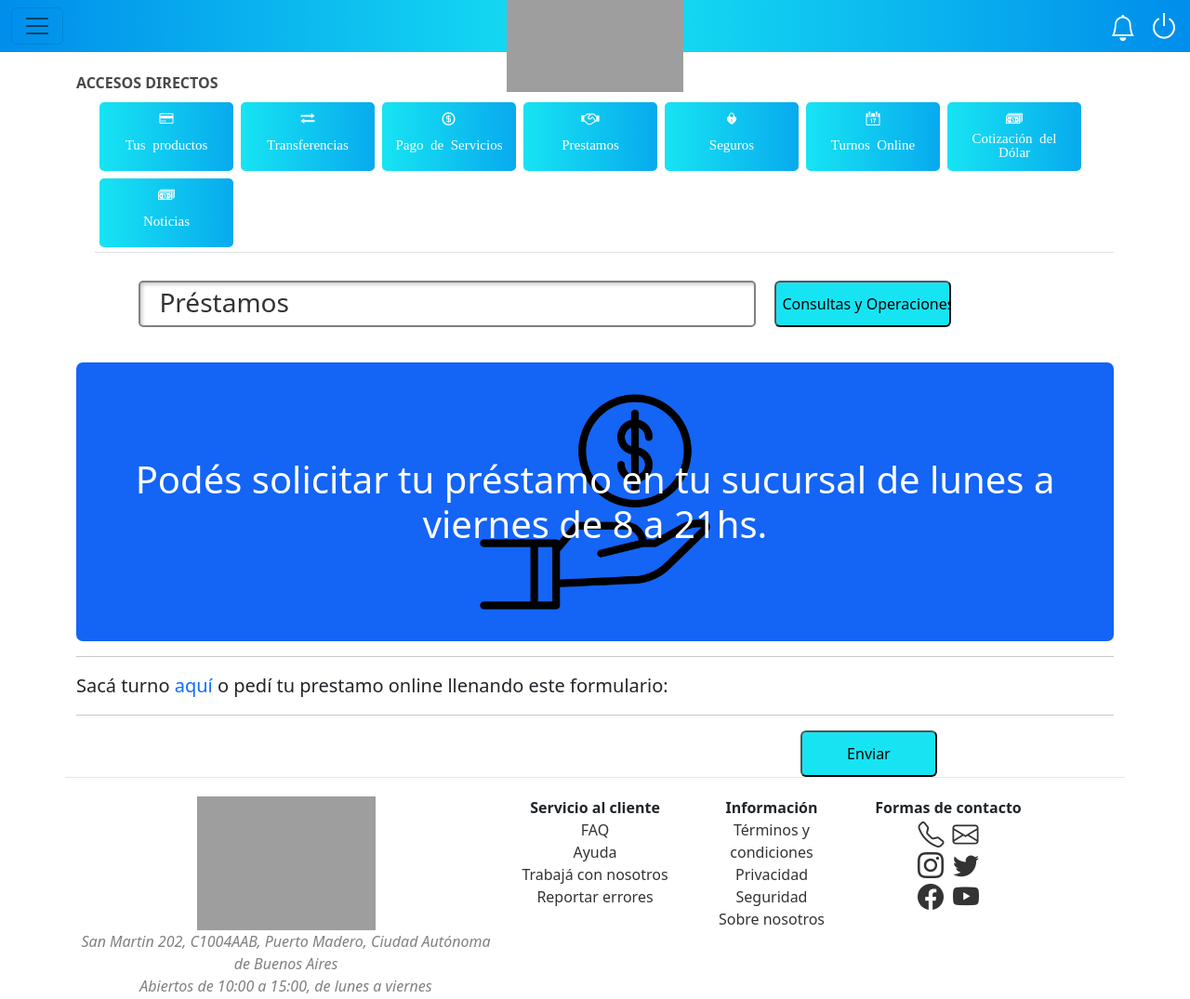
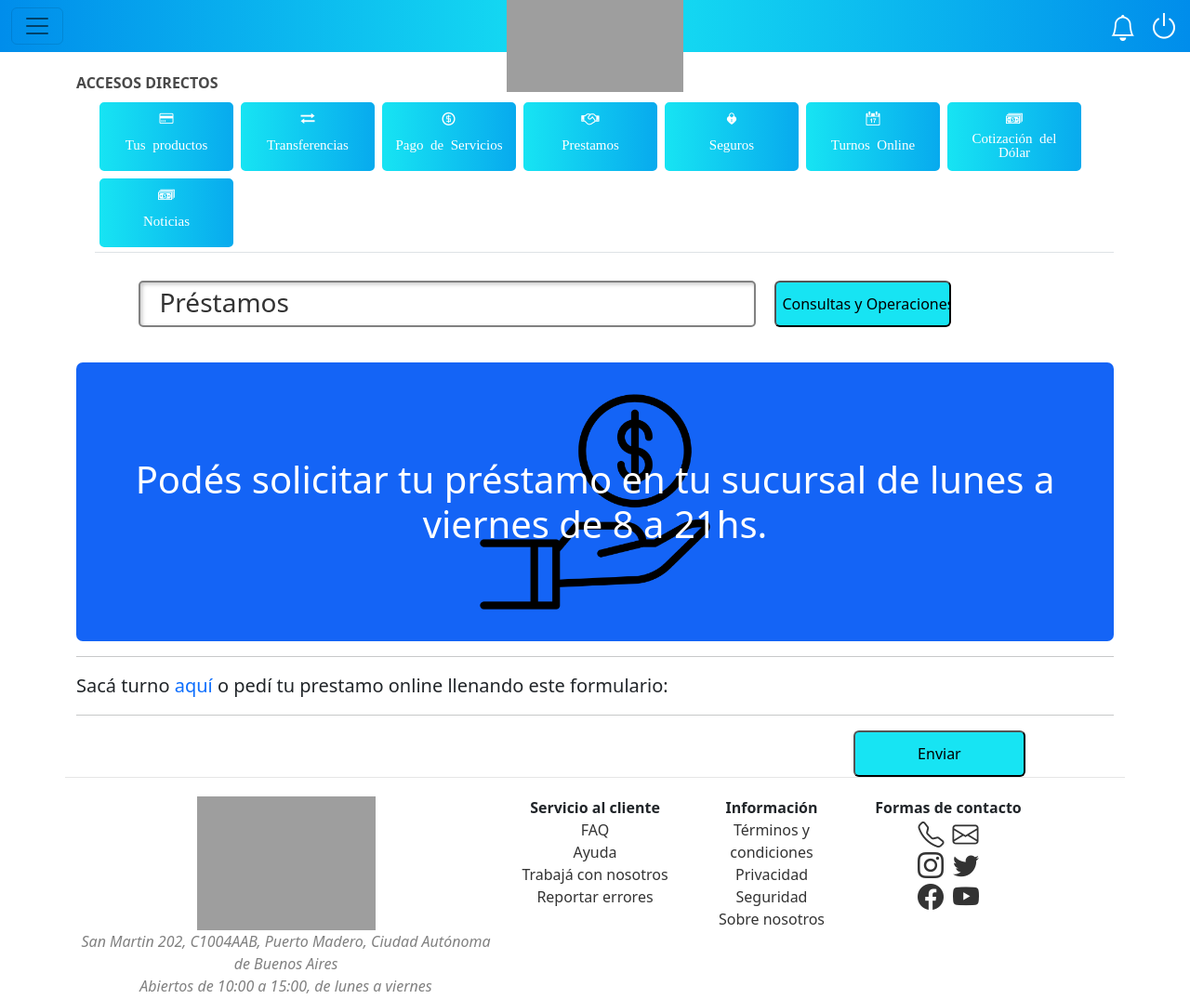
Before and after one commit to pybalt/ITBANK_FULLSTACK, a Django app: page /prestamos/ in a window 1280 px wide. Shown: the top 1075 px of the page at 93% size. Run offline with Django 4.2, Linux system fonts and the light colour scheme; a user stored in the database is signed in; some web fonts are replaced; grey boxes are pictures that could not be loaded.

Commit message:
Form css done

```diff
--- a/homebanking/webitbank/templates/webitbank/pages/prestamos.html
+++ b/homebanking/webitbank/templates/webitbank/pages/prestamos.html
@@ -22,7 +22,7 @@
     <p style="font-size: 20px;">Sacá turno <a href="{% url 'turnos'%}">aquí</a> o pedí tu prestamo online llenando este formulario:</p>
     <hr>
     <div class="row">
-      <div class="col-lg-8 col-md-10 mx-auto">
+      <div class="col-md-10 mx-auto">
         <!-- Formulario de contacto-->
         {% if 'ok' in request.GET %}
           <p><b>Su solicitud de préstamo se ha enviado correctamente, en breve nos pondremos en contacto</b></p>
```
